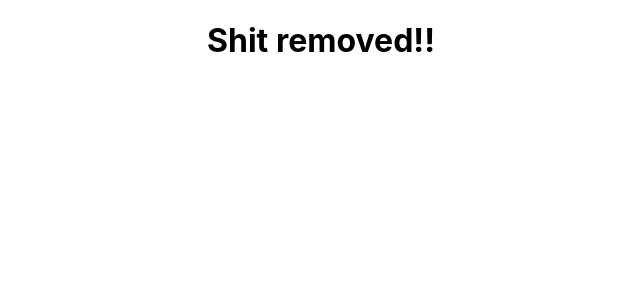
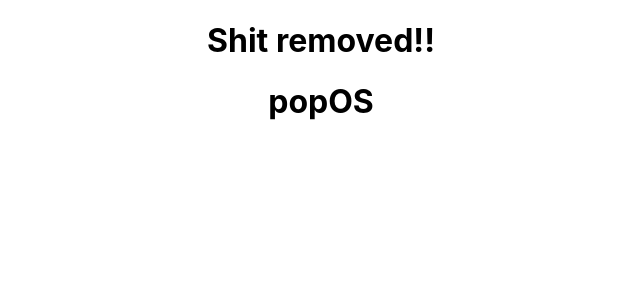
Before and after one commit to sarcastic-verma/11th_hour, a React (Create React App) app: page / in a window 1280 px wide. Shown: the top 300 px of the page, without its empty margins (319-959 px from the left). Built offline with nearby package versions, Linux system fonts and the light colour scheme.

Commit message:
- changed struct

```diff
--- a/src/Components/App/App.jsx
+++ b/src/Components/App/App.jsx
@@ -1,12 +1,14 @@
 import React from 'react';
+import Card from '../Card/Card.jsx';
 import './App.css';
 
 function App() {
-  return (
-    <div className="App">
-      <h1>  Shit removed!! </h1>
-    </div>
-  );
+    return (
+        <div className="App">
+            <h1> Shit removed!! </h1>
+            <Card title="popOS"/>
+        </div>
+    );
 }
 
 export default App;
--- /dev/null
+++ b/src/Components/Card/Card.jsx
@@ -0,0 +1,10 @@
+import React from "react";
+
+function Card(props) {
+    return (
+        <div className="Card">
+            <h1>{props.title}</h1>
+        </div>
+    );
+}
+export default Card;
--- a/src/index.js
+++ b/src/index.js
@@ -1,6 +1,6 @@
 import React from 'react';
 import ReactDOM from 'react-dom';
-import '../public/index.css';
+import './index.css';
 import App from './Components/App/App';
 import * as serviceWorker from './serviceWorker';
 
```
Also changed, not shown: src/Components/Card/card.css (added), src/index.css (renamed from public/index.css).
